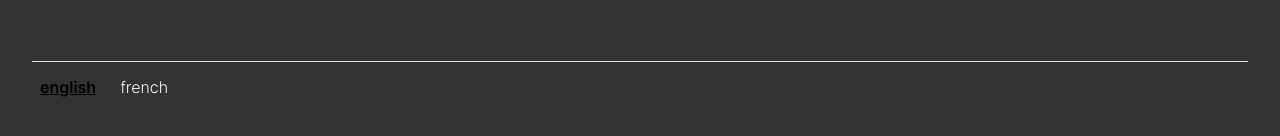
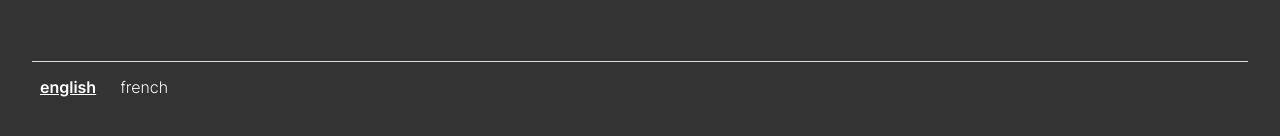
Before and after one commit to devin2712/ddxdevin, a Next.js app: page /se1 in a window 1280 px wide. In both pictures the pointer is over the button "english". Shown: the part 1339-1475 px from the top of the page. Built offline with nearby package versions, Linux system fonts and the light colour scheme.

Commit message:
Fix dark mode footer text hover color

```diff
--- a/styles/ddx-main.css
+++ b/styles/ddx-main.css
@@ -22,6 +22,10 @@ html[data-dark-mode-enabled="true"].dark label {
   color: #fafafa;
 }
 
+html[data-dark-mode-enabled="true"].dark button:hover {
+  color: #ffffff;
+}
+
 h1 {
   color: #444;
 }
```
